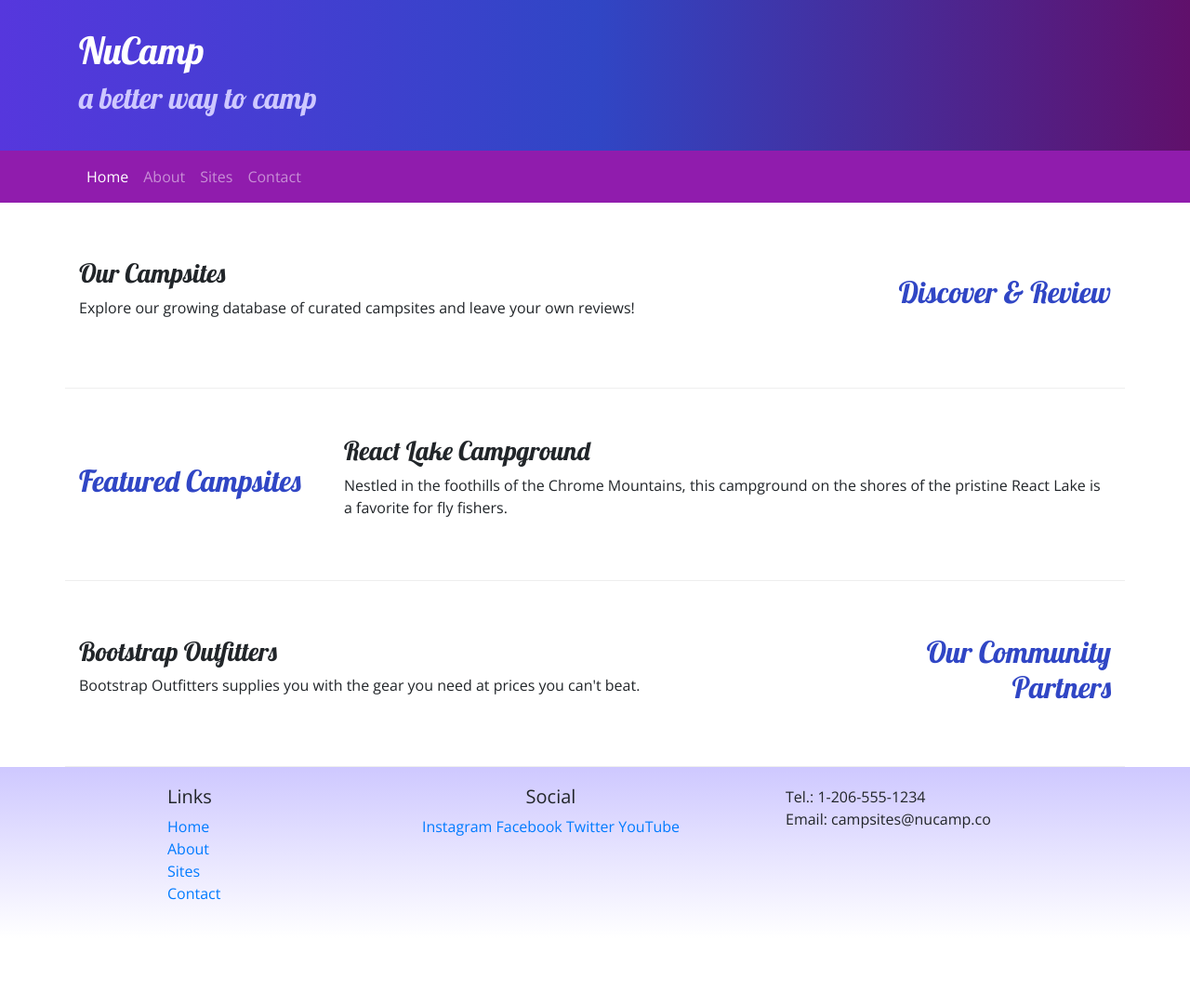
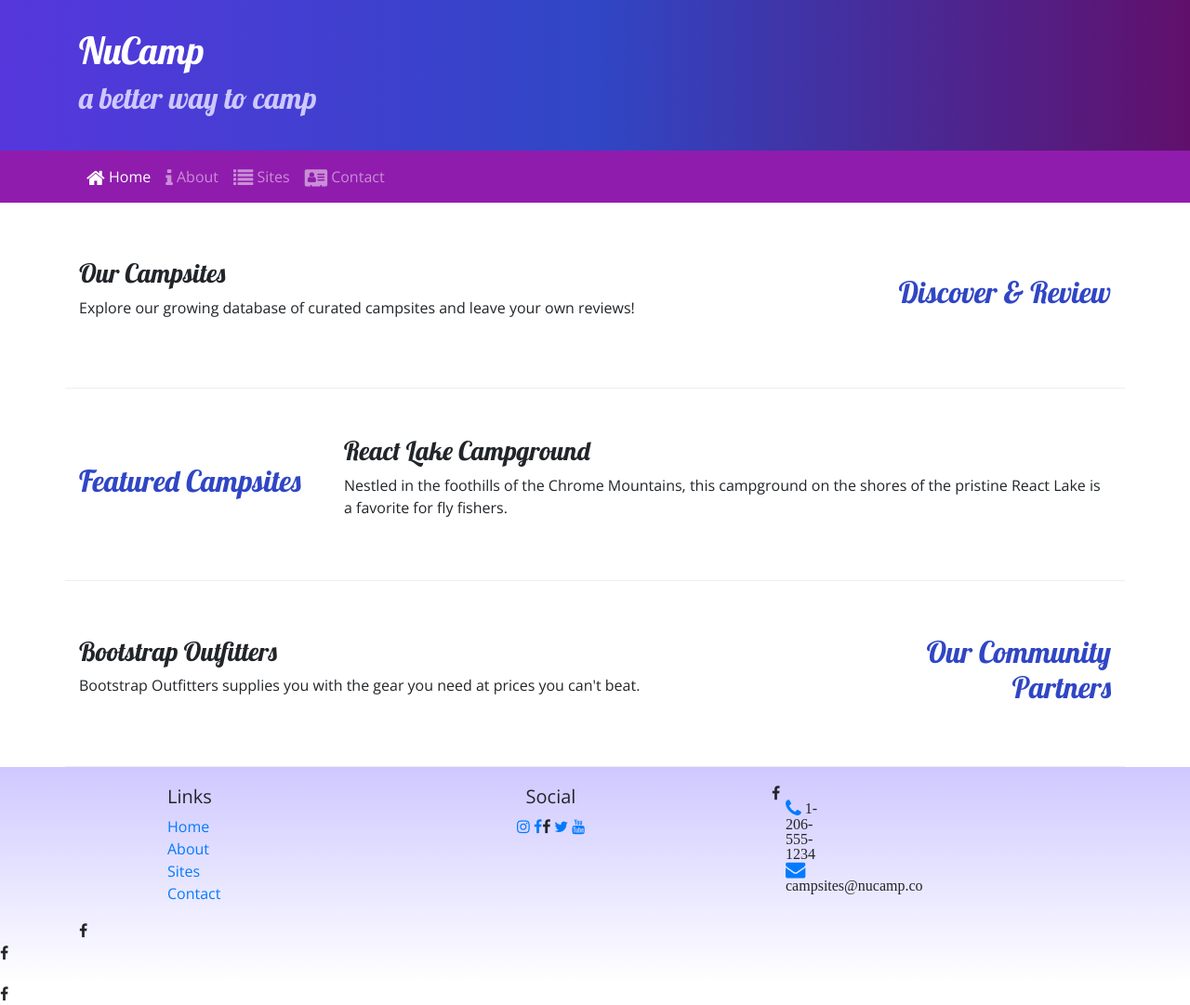
Before and after one commit to raulbarriga/Bootstrap, a website: page index.html in a window 1280 px wide. Shown: the whole page at 93% size. Before the commit the page ends 1009 px from the top, so only its background shows below. Drawn offline with nearby package versions, Linux system fonts and the light colour scheme.

Commit message:
Icon Fonts

```diff
--- a/index.html
+++ b/index.html
@@ -10,6 +10,7 @@
         <link rel="stylesheet" href="node_modules/bootstrap/dist/css/bootstrap.min.css" />
 
         <!-- Additional CSS must be placed after Bootstrap CSS -->
+        <link rel="stylesheet" href="node_modules/font-awesome/css/font-awesome.min.css" />
         <link rel="stylesheet" href="https://fonts.googleapis.com/css?family=Lobster|Open+Sans" />
         <link rel="stylesheet" href="css/styles.css" />
         <title>NuCamp: A Better Way To Camp</title>
@@ -35,10 +36,10 @@
             </button>
             <div class="collapse navbar-collapse" id="nucampNavbar">
                 <ul class="navbar-nav">
-                    <li class="nav-item active"><a class="nav-link" href="#">Home</a></li>
-                    <li class="nav-item"><a class="nav-link" href="aboutus.html">About</a></li>
-                    <li class="nav-item"><a class="nav-link" href="#">Sites</a></li>
-                    <li class="nav-item"><a class="nav-link" href="#">Contact</a></li>
+                    <li class="nav-item active"><a class="nav-link" href="#"><i class="fa fa-home fa-lg"></i> Home</a></li>
+                    <li class="nav-item"><a class="nav-link" href="aboutus.html"><i class="fa fa-info fa-lg"></i> About</a></li>
+                    <li class="nav-item"><a class="nav-link" href="#"><i class="fa fa-list fa-lg"></i> Sites</a></li>
+                    <li class="nav-item"><a class="nav-link" href="#"><i class="fa fa-address-card fa-lg"></i> Contact</a></li>
                 </ul>
             </div>
         </div>
@@ -90,14 +91,14 @@
                 </div>
                 <div class="col-6 col-sm-5 text-center">
                 	<h5>Social</h5>
-                    <a href="http://instagram.com/">Instagram</a>
-                    <a href="http://facebook.com/">Facebook</a>
-                    <a href="http://twitter.com/">Twitter</a>
-                    <a href="http://youtube.com/">YouTube</a>
+                    <a href="http://instagram.com/"><i class="fa fa-instagram"></i></a>
+                    <a href="http://facebook.com/"><i class="fa fa-facebook"></a>
+                    <a href="http://twitter.com/"><i class="fa fa-twitter"></i></a>
+                    <a href="http://youtube.com/"><i class="fa fa-youtube"></i></a>
                 </div>
                 <div class="col-sm-4">
-                    Tel.: 1-206-555-1234<br />
-                    Email: campsites@nucamp.co
+                    <i class="fa fa-phone fa-lg text-primary"></i> 1-206-555-1234<br />
+                    <i class="fa fa-envelope fa-lg text-primary"></i> campsites@nucamp.co
                 </div>
            </div>
         </div>
--- a/package.json
+++ b/package.json
@@ -15,5 +15,8 @@
     "jquery": "^3.3.1",
     "lite-server": "^2.3.0",
     "popper.js": "^1.12.9"
+  },
+  "dependencies": {
+    "font-awesome": "^4.7.0"
   }
 }
```
Also changed, not shown: aboutus.html (+10 -10 lines), 1 other file.
